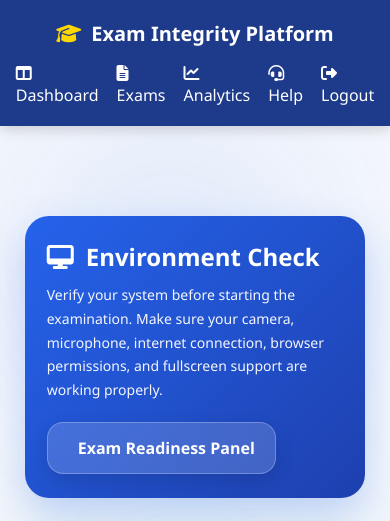
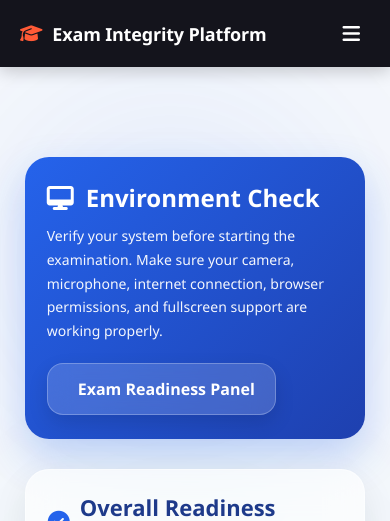
Before and after one commit to rishabhuke/online-exam-monitoring-integrity-analytics-platform, a Flask app: page /environment-check in a window 390 px wide. Shown: the top 521 px of the page. Run offline with Flask 3, Linux system fonts and the light colour scheme.

Commit message:
Fix navbar: add invigilator branch, active states, mobile menu; restyle header/footer to match new design system

```diff
--- a/static/css/styles.css
+++ b/static/css/styles.css
@@ -27,42 +27,87 @@ body{
 
 .navbar{
     width:100%;
-    background:#1e3a8a;
+    background:#14141c;
     color:white;
     display:flex;
     justify-content:space-between;
     align-items:center;
-    padding:15px 60px;
-    box-shadow:0 4px 12px rgba(0,0,0,.15);
+    padding:16px 60px;
+    box-shadow:0 4px 16px rgba(0,0,0,.2);
+    position:sticky;
+    top:0;
+    z-index:100;
 }
 
 .logo{
     display:flex;
     align-items:center;
     gap:10px;
-    font-size:24px;
-    font-weight:600;
+    font-size:20px;
+    font-weight:700;
+    color:white;
+    text-decoration:none;
+    letter-spacing:-.01em;
 }
 
 .logo i{
-    color:#ffd700;
+    color:#ff5a36;
 }
 
 .nav-links{
     display:flex;
     list-style:none;
-    gap:30px;
+    align-items:center;
+    gap:8px;
 }
 
 .nav-links a{
-    color:white;
+    display:flex;
+    align-items:center;
+    gap:7px;
+    color:rgba(255,255,255,.75);
     text-decoration:none;
     font-weight:500;
-    transition:.3s;
+    font-size:14.5px;
+    padding:9px 14px;
+    border-radius:10px;
+    transition:.2s;
 }
 
 .nav-links a:hover{
-    color:#ffd700;
+    color:#fff;
+    background:rgba(255,255,255,.06);
+}
+
+.nav-links a.active{
+    color:#fff;
+    background:rgba(255,90,54,.16);
+}
+
+.nav-links a.logout-link{
+    color:#ff8a70;
+}
+
+.nav-links a.logout-link:hover{
+    color:#fff;
+    background:rgba(255,90,54,.2);
+}
+
+.nav-toggle-checkbox{
+    display:none;
+}
+
+.nav-toggle-btn{
+    display:none;
+    color:#fff;
+    font-size:20px;
+    cursor:pointer;
+    padding:6px 10px;
+    border-radius:8px;
+}
+
+.nav-toggle-btn:hover{
+    background:rgba(255,255,255,.08);
 }
 
 /* ===========================
@@ -194,10 +239,15 @@ h3{
 =========================== */
 
 footer{
-    background:#1e3a8a;
+    background:#14141c;
     color:white;
     text-align:center;
-    padding:18px;
+    padding:26px 18px;
+}
+
+footer p{
+    color:rgba(255,255,255,.5);
+    font-size:13px;
 }
 
 /* ===========================
@@ -227,17 +277,35 @@ footer{
 @media(max-width:768px){
 
 .navbar{
-    flex-direction:column;
-    gap:15px;
-    padding:20px;
+    padding:14px 20px;
+    flex-wrap:wrap;
+}
+
+.nav-toggle-btn{
+    display:block;
 }
 
 .nav-links{
-    gap:18px;
+    display:none;
+    flex-direction:column;
+    align-items:stretch;
+    width:100%;
+    gap:4px;
+    padding-top:14px;
+    order:3;
+}
+
+.nav-toggle-checkbox:checked ~ .nav-links{
+    display:flex;
+}
+
+.nav-links a{
+    padding:12px 14px;
+    width:100%;
 }
 
 .logo{
-    font-size:20px;
+    font-size:18px;
 }
 
 .container{
--- a/templates/base.html
+++ b/templates/base.html
@@ -23,32 +23,62 @@
     <!-- Navbar -->
     <nav class="navbar">
 
-        <div class="logo">
+        <a href="{{ url_for('pages.home') }}" class="logo">
             <i class="fa-solid fa-graduation-cap"></i>
             Exam Integrity Platform
-        </div>
+        </a>
+
+        <input type="checkbox" id="nav-toggle" class="nav-toggle-checkbox">
+        <label for="nav-toggle" class="nav-toggle-btn" aria-label="Toggle navigation menu">
+            <i class="fa-solid fa-bars"></i>
+        </label>
 
         {% if request.endpoint in ['pages.home', 'auth.login', 'auth.register', 'auth.invigilator_login'] %}
         <!-- ================= PUBLIC NAVBAR ================= -->
         <ul class="nav-links">
             <li>
-                <a href="{{ url_for('pages.home') }}">
+                <a href="{{ url_for('pages.home') }}" class="{{ 'active' if request.endpoint == 'pages.home' }}">
                     <i class="fa-solid fa-house"></i>
                     Home
                 </a>
             </li>
 
             <li>
-                <a href="{{ url_for('auth.register') }}">
+                <a href="{{ url_for('auth.register') }}" class="{{ 'active' if request.endpoint == 'auth.register' }}">
                     <i class="fa-solid fa-user-plus"></i>
                     Register
                 </a>
             </li>
 
             <li>
-                <a href="{{ url_for('auth.login') }}">
+                <a href="{{ url_for('auth.login') }}" class="{{ 'active' if request.endpoint == 'auth.login' }}">
                     <i class="fa-solid fa-right-to-bracket"></i>
                     Login
+                </a>
+            </li>
+        </ul>
+
+        {% elif request.endpoint == 'pages.invigilator_dashboard' %}
+        <!-- ================= INVIGILATOR NAVBAR ================= -->
+        <ul class="nav-links">
+            <li>
+                <a href="{{ url_for('pages.invigilator_dashboard') }}" class="active">
+                    <i class="fa-solid fa-table-columns"></i>
+                    Dashboard
+                </a>
+            </li>
+
+            <li>
+                <a href="{{ url_for('pages.help_support') }}">
+                    <i class="fa-solid fa-headset"></i>
+                    Help
+                </a>
+            </li>
+
+            <li>
+                <a href="{{ url_for('auth.invigilator_logout') }}" class="logout-link">
+                    <i class="fa-solid fa-right-from-bracket"></i>
+                    Logout
                 </a>
             </li>
         </ul>
@@ -57,28 +87,35 @@
         <!-- ================= CANDIDATE / INTERNAL NAVBAR ================= -->
         <ul class="nav-links">
             <li>
-                <a href="{{ url_for('pages.dashboard_page') }}">
+                <a href="{{ url_for('pages.dashboard_page') }}" class="{{ 'active' if request.endpoint == 'pages.dashboard_page' }}">
                     <i class="fa-solid fa-table-columns"></i>
                     Dashboard
                 </a>
             </li>
 
             <li>
-                <a href="{{ url_for('pages.exams') }}">
+                <a href="{{ url_for('pages.exams') }}" class="{{ 'active' if request.endpoint in ['pages.exams', 'pages.start_exam', 'pages.environment_check'] }}">
                     <i class="fa-solid fa-file-lines"></i>
                     Exams
                 </a>
             </li>
 
             <li>
-                <a href="{{ url_for('pages.analytics') }}">
+                <a href="{{ url_for('pages.results') }}" class="{{ 'active' if request.endpoint == 'pages.results' }}">
+                    <i class="fa-solid fa-square-poll-vertical"></i>
+                    Results
+                </a>
+            </li>
+
+            <li>
+                <a href="{{ url_for('pages.analytics') }}" class="{{ 'active' if request.endpoint == 'pages.analytics' }}">
                     <i class="fa-solid fa-chart-line"></i>
                     Analytics
                 </a>
             </li>
 
             <li>
-                <a href="{{ url_for('pages.help_support') }}">
+                <a href="{{ url_for('pages.help_support') }}" class="{{ 'active' if request.endpoint == 'pages.help_support' }}">
                     <i class="fa-solid fa-headset"></i>
                     Help
                 </a>
```
